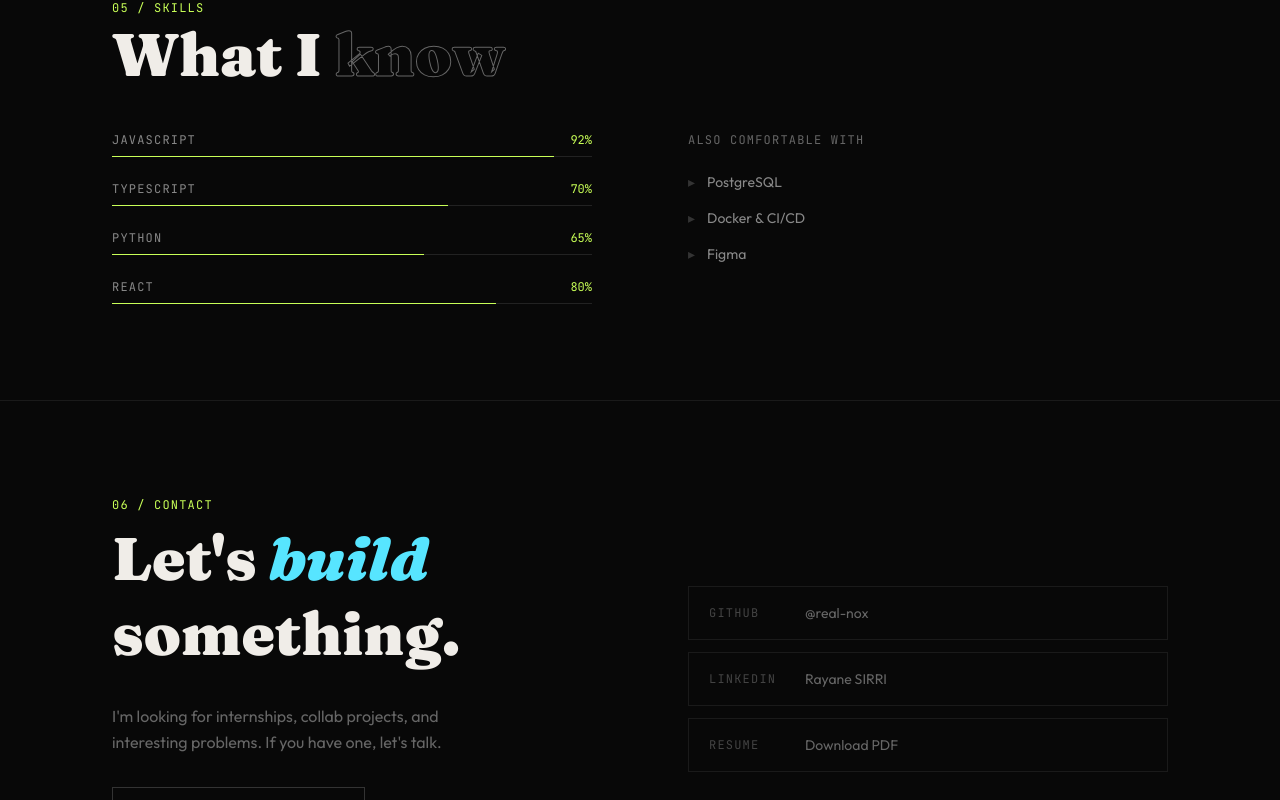
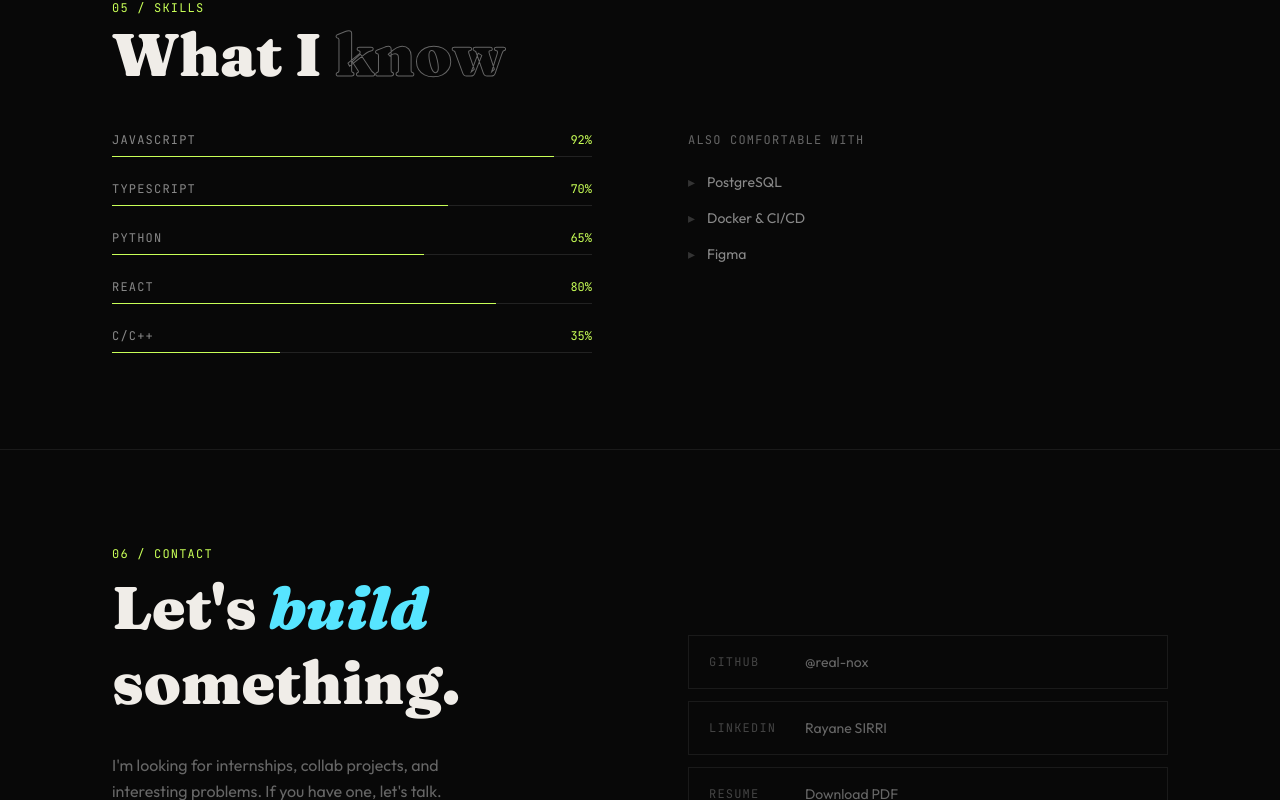
Before and after one commit to real-nox/Portfolio, a React (Vite) app: page / in a window 1280 px wide. Shown: the part 2850-3650 px from the top of the page. Built offline with nearby package versions, Linux system fonts and the light colour scheme.

Commit message:
Added C/C++ as i use them too

```diff
--- a/src/constants/constants.ts
+++ b/src/constants/constants.ts
@@ -40,6 +40,7 @@ export const SKILLS : skills[] = [
   { label: 'TypeScript', level: 70 },
   { label: 'Python', level: 65 },
   { label: 'React', level: 80 },
+  { label: "C/C++", level: 35},
 ]
 
 export const TICKER_ITEMS = [
```
